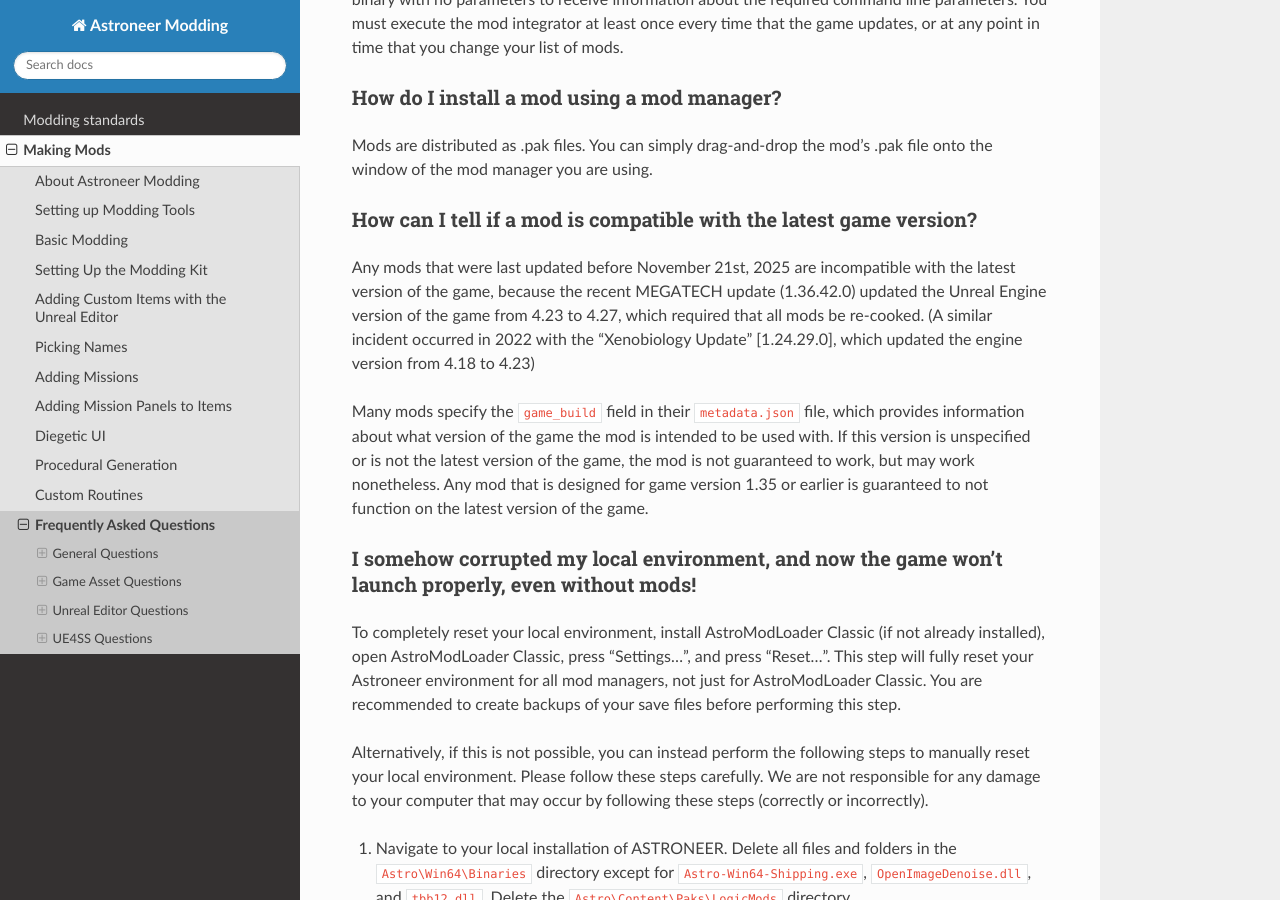
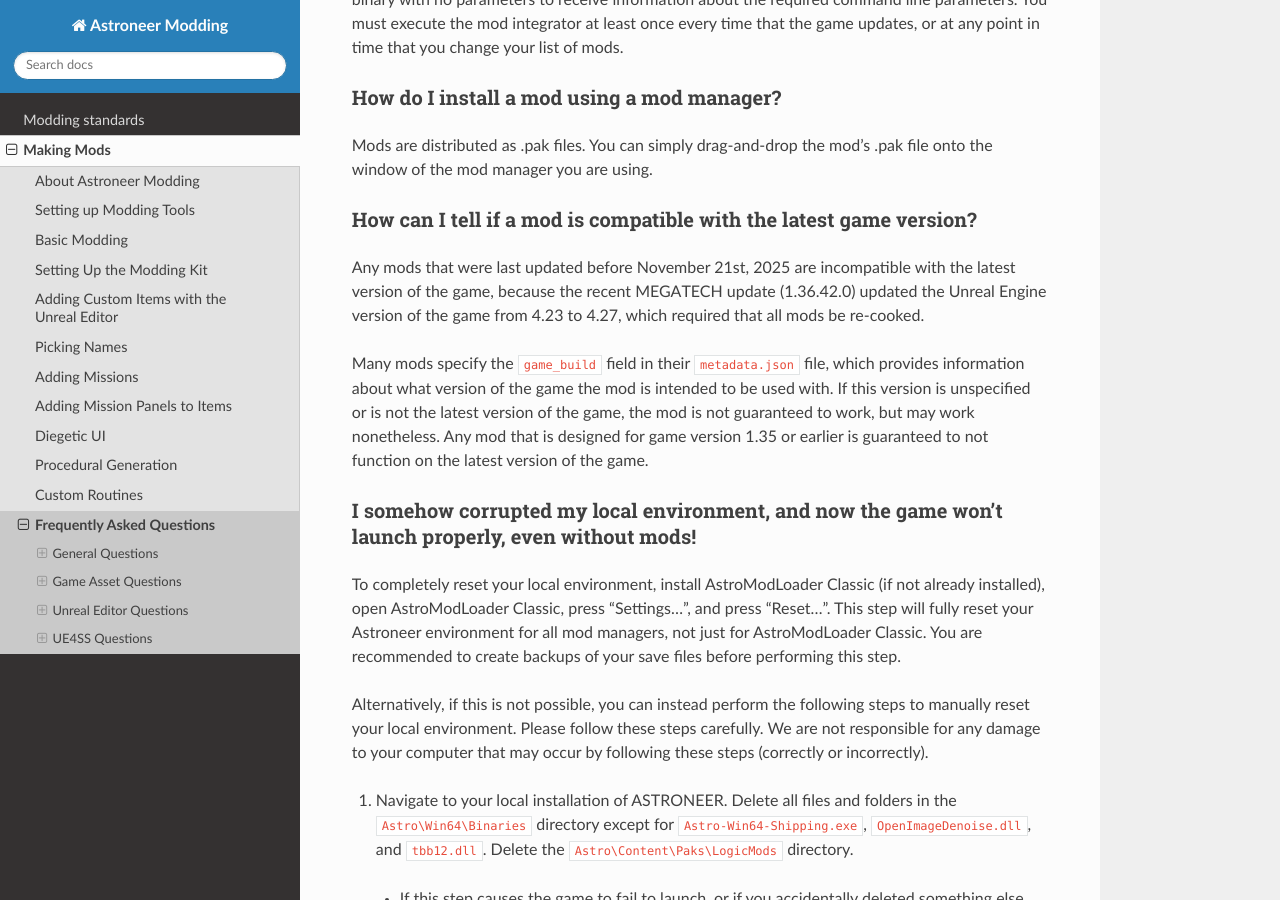
Before and after one commit to AstroTechies/astroneermodding, a Sphinx documentation site: the page built from docs/guides/faq.rst, in a window 1280 px wide and 900 px high, scrolled down 5160 px. Built offline with Sphinx 7.4.7 and the Read the Docs theme 3.1.0, drawn with Linux system fonts in a browser that asks for light colours.

Commit message:
remove misinformation about xenobiology update, which did not actually update engine ver

```diff
--- a/docs/guides/faq.rst
+++ b/docs/guides/faq.rst
@@ -94,7 +94,7 @@
 
 How can I tell if a mod is compatible with the latest game version?
 ^^^^^^^^^^^^^^^^^^^^^^^^^^^^^^^^^^^^^^^^^^^^^^^^^^^^^^^^^^^^^^^^^^^^^^^^^^^^^^^^^^^^^^
-Any mods that were last updated before November 21st, 2025 are incompatible with the latest version of the game, because the recent MEGATECH update (1.36.42.0) updated the Unreal Engine version of the game from 4.23 to 4.27, which required that all mods be re-cooked. (A similar incident occurred in 2022 with the "Xenobiology Update" [1.24.29.0], which updated the engine version from 4.18 to 4.23)
+Any mods that were last updated before November 21st, 2025 are incompatible with the latest version of the game, because the recent MEGATECH update (1.36.42.0) updated the Unreal Engine version of the game from 4.23 to 4.27, which required that all mods be re-cooked.
 
 Many mods specify the ``game_build`` field in their ``metadata.json`` file, which provides information about what version of the game the mod is intended to be used with. If this version is unspecified or is not the latest version of the game, the mod is not guaranteed to work, but may work nonetheless. Any mod that is designed for game version 1.35 or earlier is guaranteed to not function on the latest version of the game.
 
```
